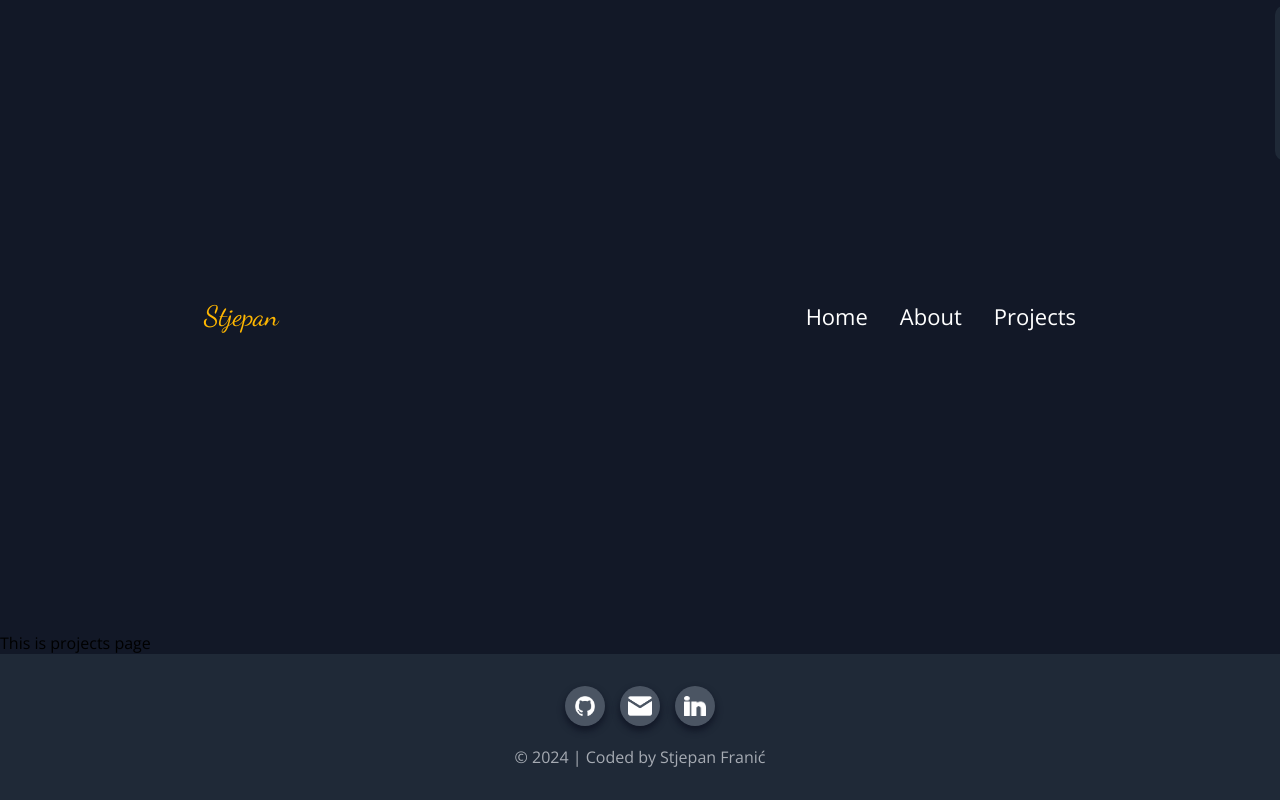
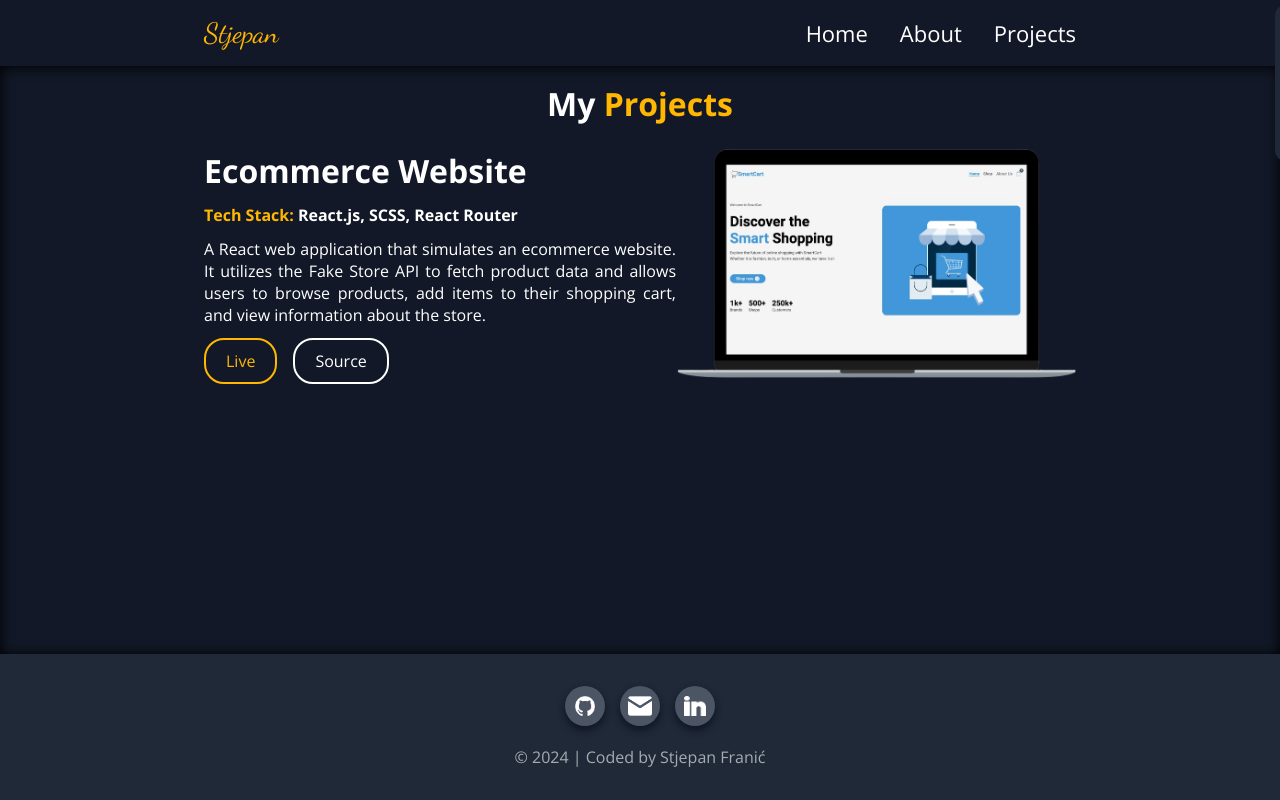
Before and after one commit to Stjepan1999/portfolio, a React (Vite) app: page /projects in a window 1280 px wide. Built offline with nearby package versions, Linux system fonts and the light colour scheme.

Commit message:
Create project page and project component

```diff
--- a/src/pages/ProjectsPage/ProjectsPage.jsx
+++ b/src/pages/ProjectsPage/ProjectsPage.jsx
@@ -1,3 +1,48 @@
+import './ProjectsPage.scss';
+import ecomImage from '../../assets/Images/ecom-project.png';
+
 export const ProjectsPage = () => {
-  return <div>This is projects page</div>;
+  return (
+    <div className="page">
+      <div className="project-page">
+        <h1 className="text text-heading">
+          My <span className="text-primary-color">Projects</span>
+        </h1>
+        <Project
+          title="Ecommerce Website"
+          stack="React.js, SCSS, React Router"
+          description="A React web application that simulates an ecommerce website. It utilizes the Fake Store API to fetch product data and allows users to browse products, add items to their shopping cart, and view information about the store."
+          img={ecomImage}
+          liveLink="https://ecomwebsite-stjepan.netlify.app/"
+          sourceLink="https://github.com/Stjepan1999/ecommerce-website"
+        />
+      </div>
+    </div>
+  );
 };
+
+const Project = ({ title, stack, description, img, liveLink, sourceLink }) => {
+  return (
+    <div className="project">
+      <div className="project-info">
+        <h1>{title}</h1>
+        <h4>
+          <span className="text-primary-color">Tech Stack: </span>
+          {stack}
+        </h4>
+        <p className="text-description"> {description}</p>
+        <div className="buttons-container">
+          <a className="button button-primary-transparent" href={liveLink} target="_blank">
+            Live
+          </a>
+          <a className="button button-secondary-transparent" href={sourceLink} target="_blank">
+            Source
+          </a>
+        </div>
+      </div>
+      <div>
+        <img src={img} className="project-image" />
+      </div>
+    </div>
+  );
+};
--- a/src/pages/ProjectsPage/ProjectsPage.scss
+++ b/src/pages/ProjectsPage/ProjectsPage.scss
@@ -1 +1,27 @@
 @import '../../variables';
+
+.project-page {
+  padding: 1rem 4rem;
+  max-width: 1000px;
+  color: $text-color;
+}
+
+.project {
+  display: flex;
+}
+.project-info {
+  display: flex;
+  flex-direction: column;
+  gap: 0.75rem;
+}
+.project-image {
+  width: 400px;
+}
+
+@media (max-width: 1000px) {
+  .project {
+    flex-direction: column;
+    align-items: center;
+    gap: 2rem;
+  }
+}
--- a/src/styles.scss
+++ b/src/styles.scss
@@ -18,10 +18,6 @@ body {
   min-height: 100vh;
 }
 
-.text-primary-color {
-  color: $primary-color;
-}
-
 .page {
   display: flex;
   flex-direction: column;
@@ -29,25 +25,67 @@ body {
   flex: 1;
   box-shadow: inset 0 1px 14px 0px;
 }
-
+.text-primary-color {
+  color: $primary-color;
+}
+.text-color-gray {
+  color: $text-color-secondary;
+}
 .text {
   text-align: center;
 }
-
-.text-color-gray {
-  color: $text-color-secondary;
+.text-heading {
+  font-size: 32px;
+  margin-bottom: 1.5rem;
+}
+.text-description {
+  text-align: justify;
 }
 
 .button {
   border: none;
+  text-decoration: none;
   padding: 10px 20px;
   border-radius: 20px;
   font-size: 16px;
+
+  &:hover {
+    cursor: pointer;
+  }
 }
 
 .button-primary {
   background-color: $primary-color;
   color: $text-color;
+}
+
+.button-primary-transparent {
+  background-color: transparent;
+  color: $primary-color;
+  border: 2px solid $primary-color;
+  transition: all 0.2s ease-in-out;
+
+  &:hover {
+    background-color: $primary-color;
+    color: #ffffff;
+  }
+}
+
+.button-secondary-transparent {
+  background-color: transparent;
+  color: #ffffff;
+  border: 2px solid #ffffff;
+  transition: all 0.2s ease-in-out;
+
+  &:hover {
+    background-color: #ffffff;
+    color: $background-color;
+  }
+}
+
+.buttons-container {
+  display: flex;
+  gap: 1rem;
 }
 
 .icon-container {
```
Also changed, not shown: src/assets/Images/ecom-project.png (added).
